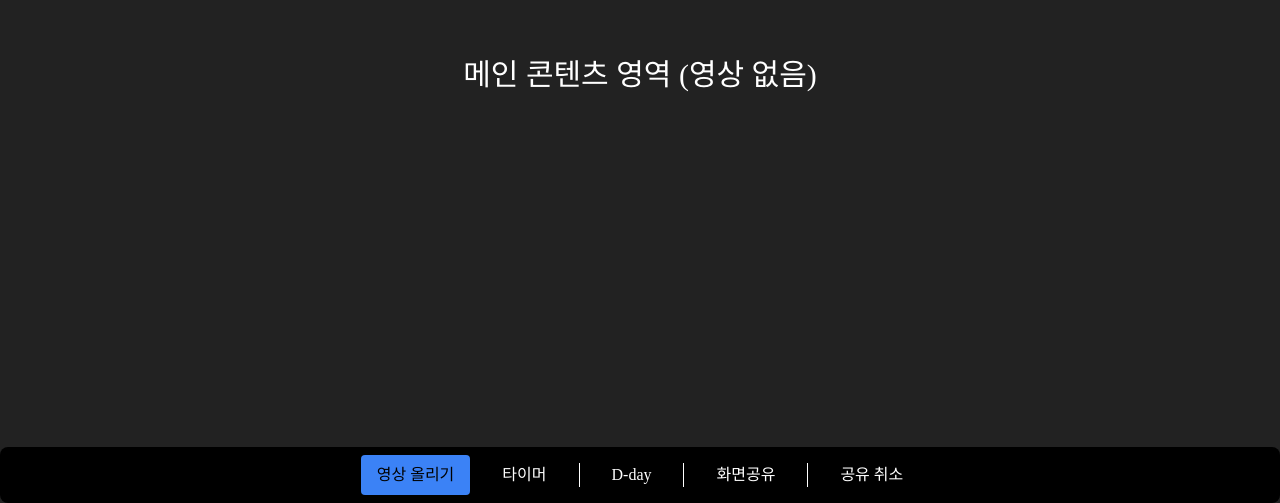
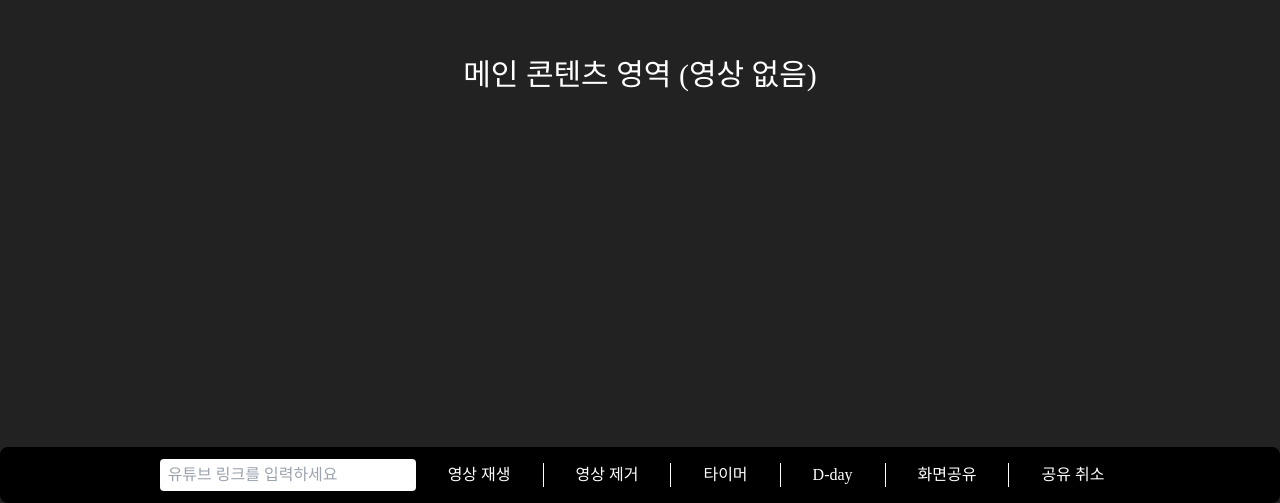
Before and after one commit to kimminsu31415/withstudy, a React (Create React App) app: page /studyroom in a window 1280 px wide. Shown: the part 297-800 px from the top of the page. Built offline with nearby package versions, Linux system fonts and the light colour scheme.

Commit message:
fix: Tool 미완성

```diff
--- a/src/components/Tool.jsx
+++ b/src/components/Tool.jsx
@@ -7,6 +7,7 @@ import DraggableModal from "./DraggableModal"; // 드래그 모달 (Tailwind 버
 function Tool({ setVideoUrl }) {
   const [isTimerModalOpen, setIsTimerModalOpen] = useState(false);
   const [isDdayModalOpen, setIsDdayModalOpen] = useState(false);
+  const [youtubeLink, setYoutubeLink] = useState("");
 
   // 타이머 모달 열고 닫기(토글)
   const toggleTimerModal = () => {
@@ -18,21 +19,78 @@ function Tool({ setVideoUrl }) {
     setIsDdayModalOpen((prev) => !prev);
   };
 
-  const handleVideoUpload = () => {
-    // 간단히 하드코딩된 유튜브 URL 설정
-    // (실제로는 prompt창 등을 이용해 사용자가 입력한 url을 setVideoUrl할 수도 있음)
-    setVideoUrl("https://www.youtube.com/embed/dQw4w9WgXcQ");
+  // 유튜브 "watch?v=" 형태 → embed 형태로 변환하는 함수
+  const convertToEmbedUrl = (link) => {
+    // 예: link: "https://www.youtube.com/watch?v=dQw4w9WgXcQ"
+    // 결과: "https://www.youtube.com/embed/dQw4w9WgXcQ"
+    try {
+      const url = new URL(link);
+      if (
+        url.hostname.includes("youtube.com") ||
+        url.hostname.includes("youtu.be")
+      ) {
+        // 파라미터 v=VIDEO_ID
+        // or youtu.be/VIDEO_ID
+        // 단순히 watch?v= -> embed/
+        if (url.searchParams.has("v")) {
+          // watch?v=VIDEO_ID
+          const vid = url.searchParams.get("v");
+          return `https://www.youtube.com/embed/${vid}`;
+        } else {
+          // youtu.be/VIDEO_ID
+          // path : /dQw4w9WgXcQ
+          const path = url.pathname; // "/dQw4w9WgXcQ"
+          return `https://www.youtube.com/embed${path}`;
+        }
+      }
+      // fallback
+      return link;
+    } catch (error) {
+      // 잘못된 URL
+      return link;
+    }
   };
 
+  const handlePlayVideo = () => {
+    if (youtubeLink.trim() === "") return;
+
+    // "https://www.youtube.com/watch?v=..." -> "https://www.youtube.com/embed/..."
+    const embedUrl = convertToEmbedUrl(youtubeLink);
+    setVideoUrl(embedUrl);
+  };
+
+  const handleClearVideo = () => {
+    setVideoUrl(null);
+    setYoutubeLink("");
+  };
   return (
     <div className="flex h-14 w-full items-center justify-center gap-4 rounded-lg bg-black p-2">
-      {/* 예시: 영상 올리기 버튼 */}
+      {/* 유튜브 링크 입력창 */}
+      <input
+        type="text"
+        placeholder="유튜브 링크를 입력하세요"
+        className="w-64 rounded px-2 py-1 text-black"
+        value={youtubeLink}
+        onChange={(e) => setYoutubeLink(e.target.value)}
+      />
+
       <button
-        onClick={handleVideoUpload}
-        className="rounded bg-blue-500 px-4 py-2 hover:bg-blue-600"
+        onClick={handlePlayVideo}
+        className="cursor-pointer rounded border-none bg-transparent px-4 py-2 text-white transition-colors duration-200 hover:text-[#fbbf24]"
       >
-        영상 올리기
+        영상 재생
       </button>
+
+      <span className="h-6 w-px bg-white" />
+
+      <button
+        onClick={handleClearVideo}
+        className="cursor-pointer rounded border-none bg-transparent px-4 py-2 text-white transition-colors duration-200 hover:text-[#fbbf24]"
+      >
+        영상 제거
+      </button>
+
+      <span className="h-6 w-px bg-white" />
 
       {/* 타이머 버튼 */}
       <button
```
